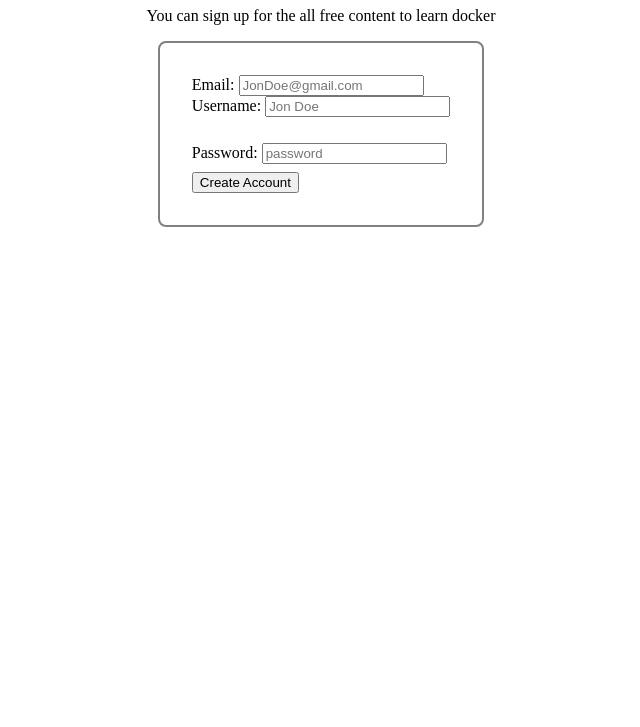
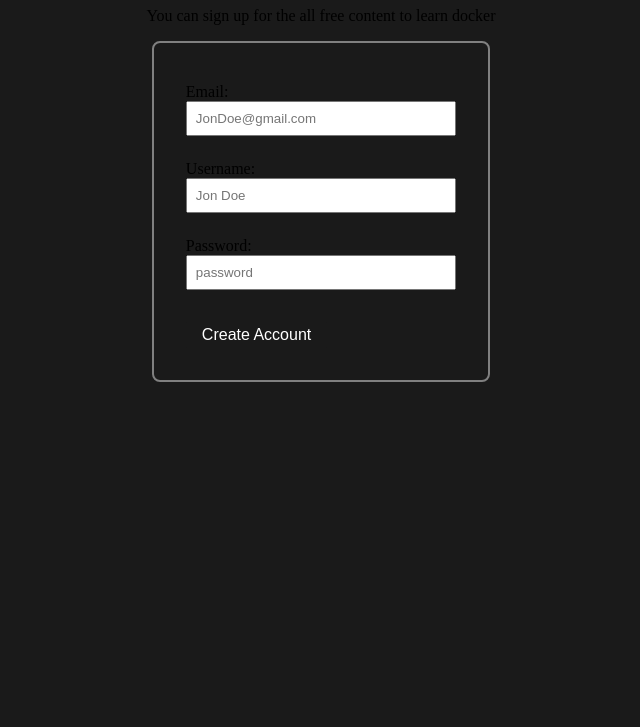
Before and after one commit to DIPAKK2310/docker_dev, a website: page public/index.html in a window 1280 px wide. Shown: the part 73-800 px from the top of the page, without its empty margins (319-959 px from the left). Drawn offline with Linux system fonts and the light colour scheme.

Commit message:
Updated README.md for simple way

```diff
--- a/public/index.html
+++ b/public/index.html
@@ -9,23 +9,28 @@
 <body>
     <h1>Hi,welcome to learn Docker</h1>
     <p>You can  sign up for the all free content to learn docker</p>
-        <form action="/addUser" method="POST" target="_blank" id="signupform"
+        <form action="/addUser" method="POST" target="_blank" id="signupform">
 
         <div class="field">
             <label for="email">Email: </label>
             <input type="email" placeholder="JonDoe@gmail.com" name="email">
         </div>
-          <br>
+
+
+
         <div class="field">
             <label for="username">Username: </label>
             <input type="text" placeholder="Jon Doe" name="username">
         </div>
-        <br/>
+
+
+
         <div class="field">
             <label for="password">Password: </label>
             <input type="password" placeholder="password" name="password">
         </div>
-        <button id="formBtn">Create Account</button>
+
+        <button id="formBtn" type="submit">Create Account</button>
 
         </form>
 
--- a/public/style.css
+++ b/public/style.css
@@ -1,8 +1,9 @@
 body{
     text-align: center;
+    background: #1a1a1a;
 }
 
-#fromBtn{
+#formBtn{
     color: white;
     background:#1a1a1a;
     border: none;
@@ -22,5 +23,12 @@ form{
 }
 
 .field{
-    margin-bottom: 0.5rem;
+    margin-bottom: 1rem;
+    padding-top: 0.5rem;
+
 }
+form .field input {
+    width: 100%;
+    padding: 0.5rem;
+    box-sizing: border-box;
+}
```
Also changed, not shown: README.md, screenshots/Build&startcontainer.png (added), screenshots/Dockercomposedown.png (added), screenshots/Nodejsapp.png (added), screenshots/dockercomposedown -v.png (added), screenshots/mongo-express.png (added).
